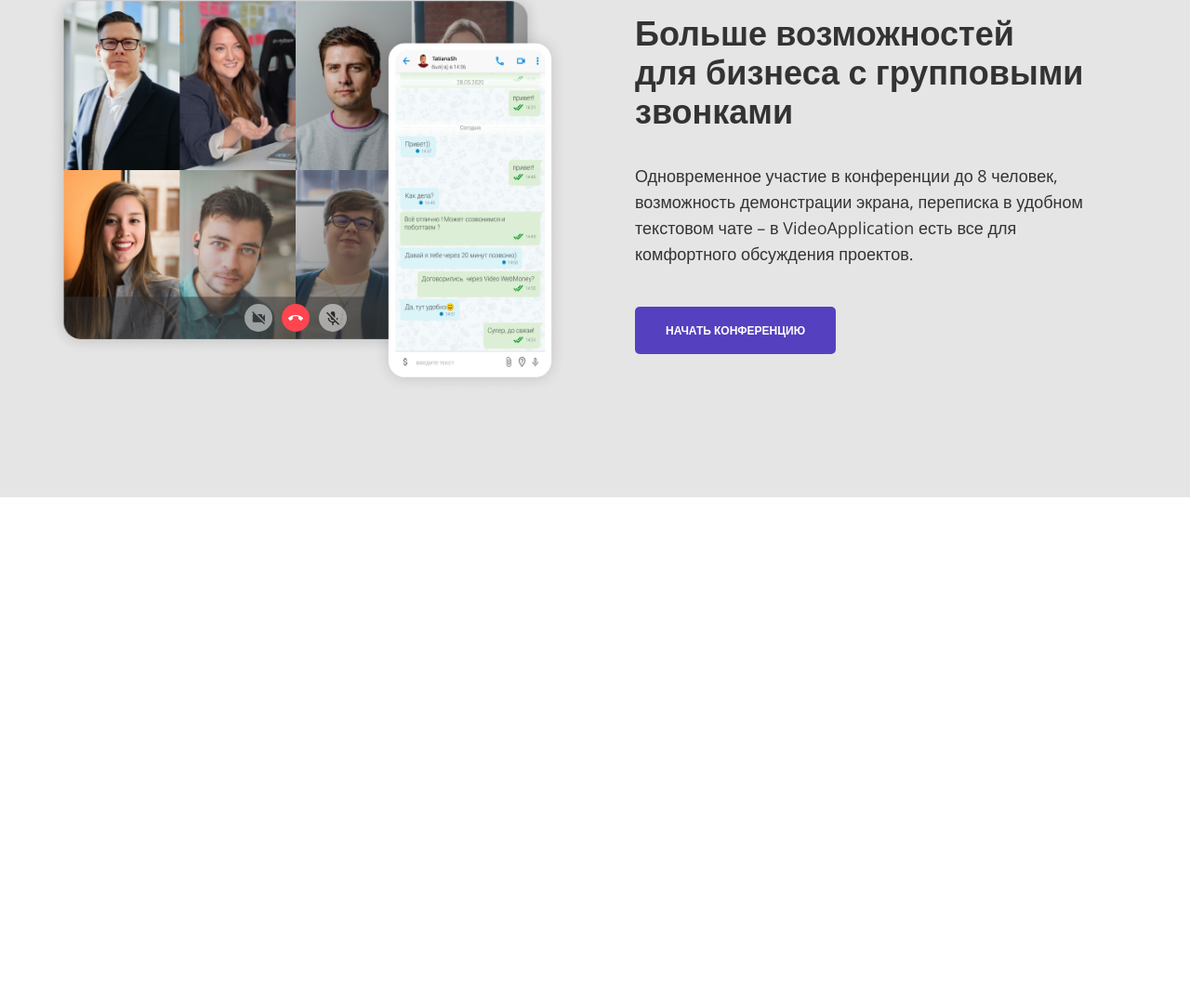
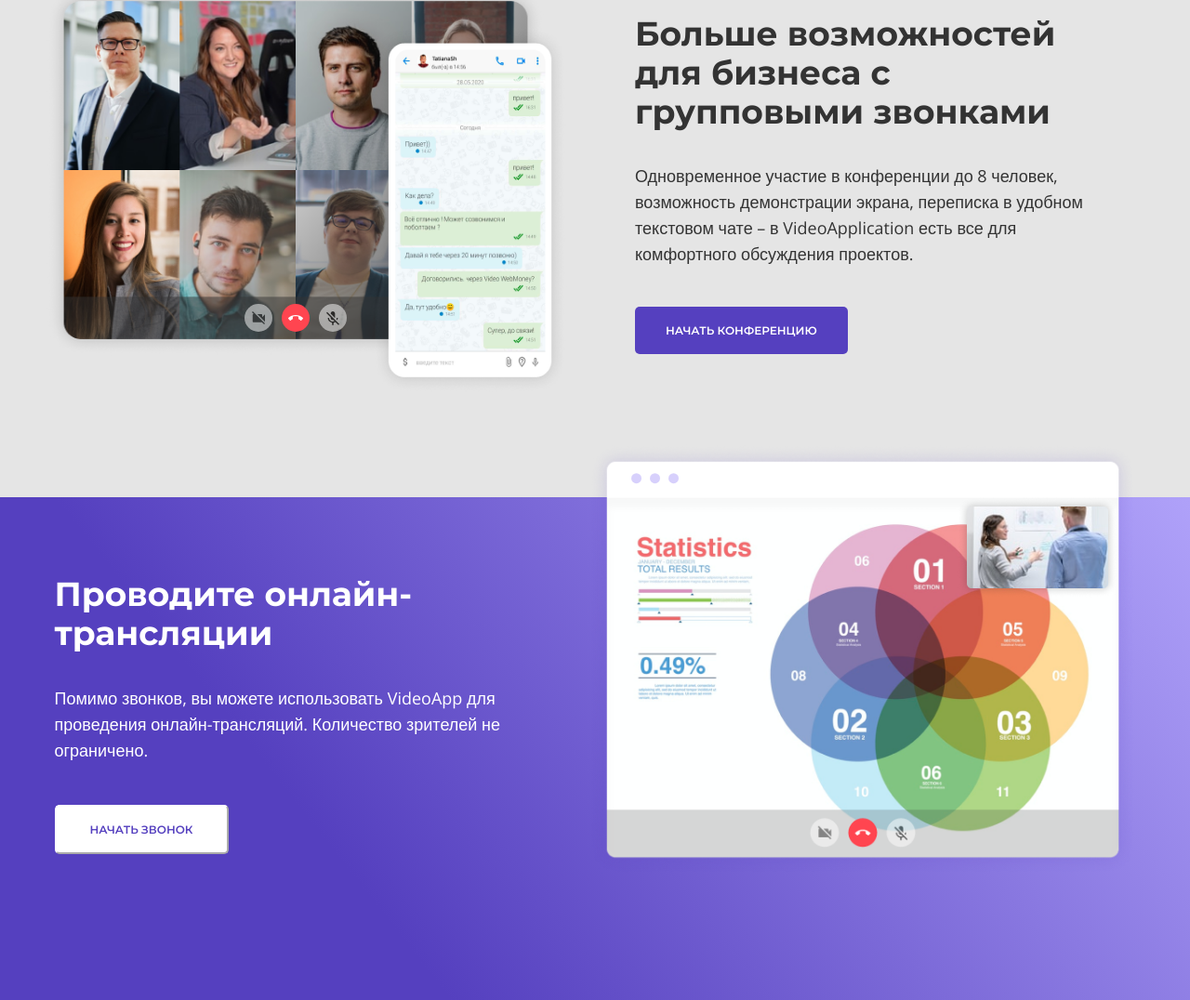
Before and after one commit to starikovMark/webinar, a plain HTML site: page index.html in a window 1280 px wide. Shown: the part 1299-2375 px from the top of the page at 93% size. Before the commit the page ends 1834 px from the top, so only its background shows below. Drawn offline with nearby package versions, Linux system fonts and the light colour scheme.

Commit message:
create: section stream

```diff
--- a/index.html
+++ b/index.html
@@ -144,5 +144,52 @@
       <!-- /.container -->
     </section>
     <!-- /.group -->
+    <section class="stream">
+      <div class="container">
+        <div class="stream-wrapper">
+          <div class="stream-text">
+            <h2 class="stream-text__title">Проводите онлайн-трансляции</h2>
+            <p class="stream-text__subtitle">
+              Помимо звонков, вы можете использовать VideoApp для проведения
+              онлайн-трансляций. Количество зрителей не ограничено.
+            </p>
+            <button class="hero-text__button hero-text__button-primary">
+              начать звонок
+            </button>
+          </div>
+          <!-- /.stream-text -->
+          <div class="stream-image">
+            <img
+              src="/img/stream-image.png"
+              alt="Img: Stream"
+              class="stream__image--1"
+            />
+            <img
+              src="/img/stream-image(4).svg"
+              alt="Svg: Ellipse"
+              class="stream__image--2"
+            />
+            <img
+              src="/img/stream-image(4).svg"
+              alt="Svg: Ellipse"
+              class="stream__image--3"
+            />
+            <img
+              src="/img/stream-image(4).svg"
+              alt="Svg: Ellipse"
+              class="stream__image--4"
+            />
+            <img
+              src="/img/stream-people.png"
+              alt="Svg: Ellipse"
+              class="stream__image--5"
+            />
+          </div>
+        </div>
+        <!-- /.stream-wrapper -->
+      </div>
+      <!-- /.container -->
+    </section>
+    <!-- /.stream -->
   </body>
 </html>
--- a/sass/_settings.sass
+++ b/sass/_settings.sass
@@ -6,3 +6,5 @@ body
 .container
     max-width: 1180px
     margin: 0 auto
+img
+    max-width: 100%
--- a/sass/blocks/_group.sass
+++ b/sass/blocks/_group.sass
@@ -43,6 +43,7 @@
     &-text
         max-width: 522px
         &__title
+            font-family: 'Montserrat', sans-serif
             font-style: normal
             font-weight: 700
             font-size: 36px
@@ -58,6 +59,7 @@
             margin-bottom: 43px
             color: $dark
         &__button
+            font-family: 'Montserrat', sans-serif
             font-style: normal
             font-weight: 600
             font-size: 12px
@@ -69,3 +71,4 @@
             background: #5540BF
             border: none
             border-radius: 5px
+            cursor: pointer
--- a/sass/blocks/_hero.sass
+++ b/sass/blocks/_hero.sass
@@ -7,6 +7,7 @@
         max-width: 522px
         margin-right: 96px
         &__title
+            font-family: 'Montserrat', sans-serif
             font-style: normal
             font-weight: 700
             font-size: 46px
@@ -22,6 +23,7 @@
             color: $light
             margin-bottom: 65px
         &__button
+            font-family: 'Montserrat', sans-serif
             text-transform: uppercase
             font-style: normal
             font-weight: 600
@@ -35,6 +37,7 @@
             background-color: transparent
             color: $light
             margin-bottom: 18px
+            cursor: pointer
             &-primary
                 padding: 17px 36px
                 color: #5540BF
--- a/sass/blocks/_navbar.sass
+++ b/sass/blocks/_navbar.sass
@@ -16,6 +16,7 @@
     &-menu
         padding-top: 40px
         &__item
+            font-family: 'Montserrat', sans-serif
             font-style: normal
             font-weight: 500
             font-size: 14px
--- /dev/null
+++ b/sass/blocks/_stream.sass
@@ -0,0 +1,51 @@
+.stream
+    background: linear-gradient(51.78deg, #5540BF 28.44%, #AFA1F9 99.76%)
+    &-wrapper
+        display: flex
+        justify-content: space-around
+        align-items: center
+        padding-bottom: 86px
+    &-text
+        max-width: 516px
+        margin-right: 42px
+        &__title
+            font-family: 'Montserrat'
+            font-style: normal
+            font-weight: 700
+            font-size: 36px
+            line-height: 42px
+            color: $light
+            margin-bottom: 35px
+        &__subtitle
+            font-style: normal
+            font-weight: 400
+            font-size: 18px
+            line-height: 28px
+            color: $light
+            margin-bottom: 45px
+    &-image
+        width: 588px
+        height: 455px
+        position: relative
+    &__image--1
+        position: absolute
+        max-width: 100%
+        top: -57px
+        left: 0
+        right: 0
+    &__image--2
+        position: absolute
+        top: -26px
+        left: 45px
+    &__image--3
+        position: absolute
+        top: -26px
+        left: 65px
+    &__image--4
+        position: absolute
+        top: -26px
+        left: 85px
+    &__image--5
+        position: absolute
+        right: 20px
+        z-index: 15
--- a/sass/style.sass
+++ b/sass/style.sass
@@ -10,3 +10,5 @@
 @import 'blocks/_advantage'
 // Подключение стилей для блока с групповым звонком
 @import 'blocks/_group'
+// Подключение стилей для блока с онлайн конференциями
+@import 'blocks/_stream'
```
Also changed, not shown: css/style.css, img/stream-image(4).svg (added), img/stream-image.jpg (added), img/stream-image.png (added), img/stream-people.png (added).
